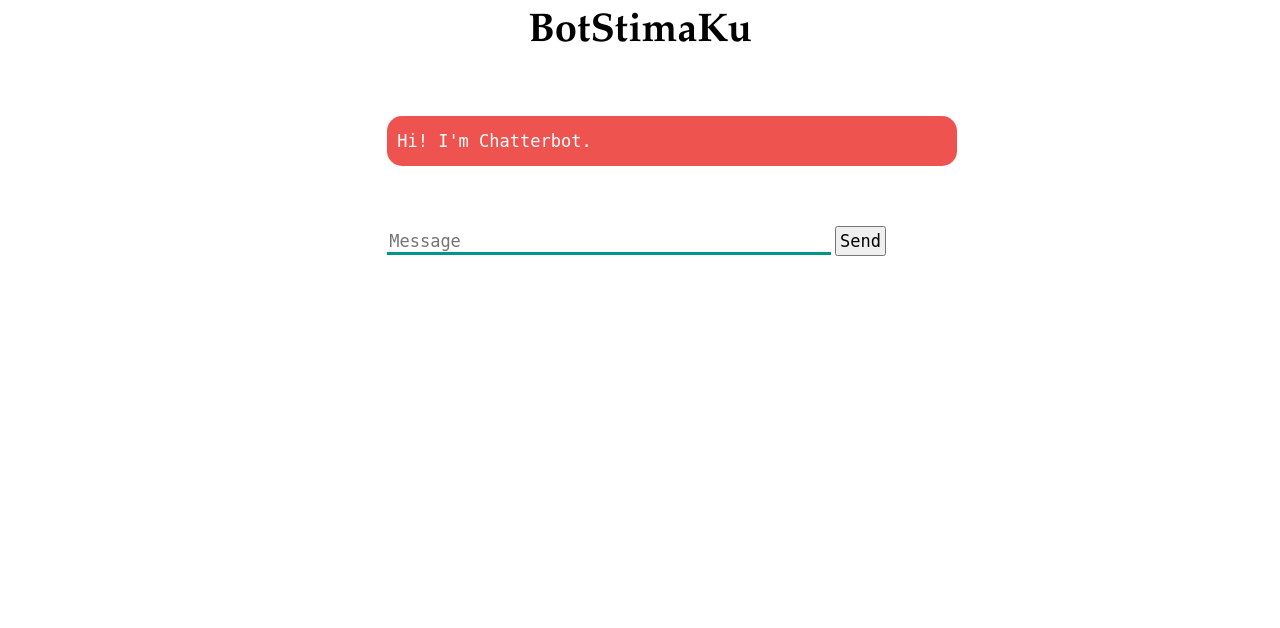
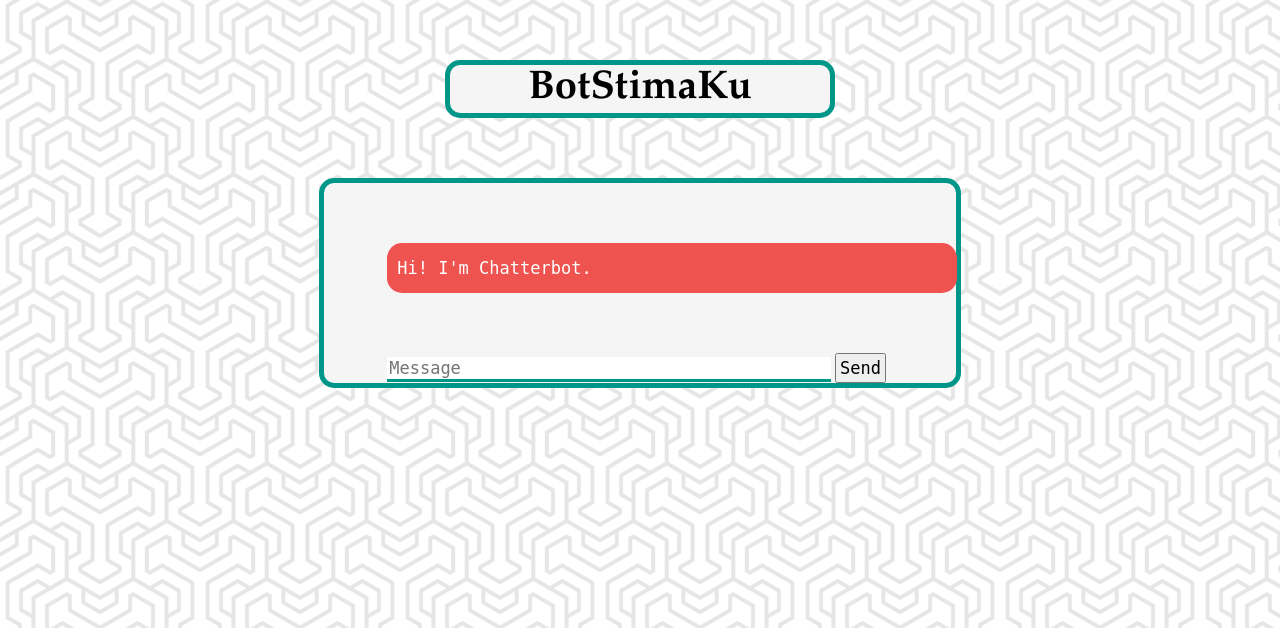
Before and after one commit to mgstabrani/web-chatbot, a Flask app: page / in a window 1280 px wide. Shown: the top 628 px of the page. Run offline with Flask 2, Linux system fonts and the light colour scheme; some libraries are stand-ins or nearby versions.

Commit message:
update front-end

```diff
--- a/src/static/style.css
+++ b/src/static/style.css
@@ -1,5 +1,7 @@
 body {
     font-family: Garamond;
+    background-image: url("/static/img/hex-l.png");
+    background-repeat: repeat;
 }
 
 h1 {
@@ -20,14 +22,14 @@ h3 {
 #chatbox {
     margin-left: auto;
     margin-right: auto;
-    width: 40%;
+    width: 80%;
     margin-top: 60px;
 }
 
 #userInput {
     margin-left: auto;
     margin-right: auto;
-    width: 40%;
+    width: 80%;
     margin-top: 60px;
 }
 
@@ -88,3 +90,23 @@ h3 {
     right:0;
     width: 300px;
 }
+
+.boxed {
+    background-color:whitesmoke;
+    margin-left: auto;
+    margin-right: auto;
+    width: 50%;
+    margin-top: 60px;
+    border: 5px solid #009688;
+    border-radius: 15px;
+}
+
+.title {
+    background-color:whitesmoke;
+    margin-left: auto;
+    margin-right: auto;
+    margin-top: 60px;
+    width: 30%;
+    border: 5px solid #009688;
+    border-radius: 15px;
+}
--- a/src/templates/index.html
+++ b/src/templates/index.html
@@ -5,8 +5,8 @@
     <script src="https://ajax.googleapis.com/ajax/libs/jquery/3.2.1/jquery.min.js"></script>
   </head>
   <body>
-    <h1>BotStimaKu</h1>
-    <div>
+    <h1 class="title">BotStimaKu</h1>
+    <div class="boxed">
       <div id="chatbox">
         <p class="botText"><span>Hi! I'm Chatterbot.</span></p>
       </div>
```
Also changed, not shown: src/static/img/hex-l.png (added), src/static/img/hex-s.png (added).
